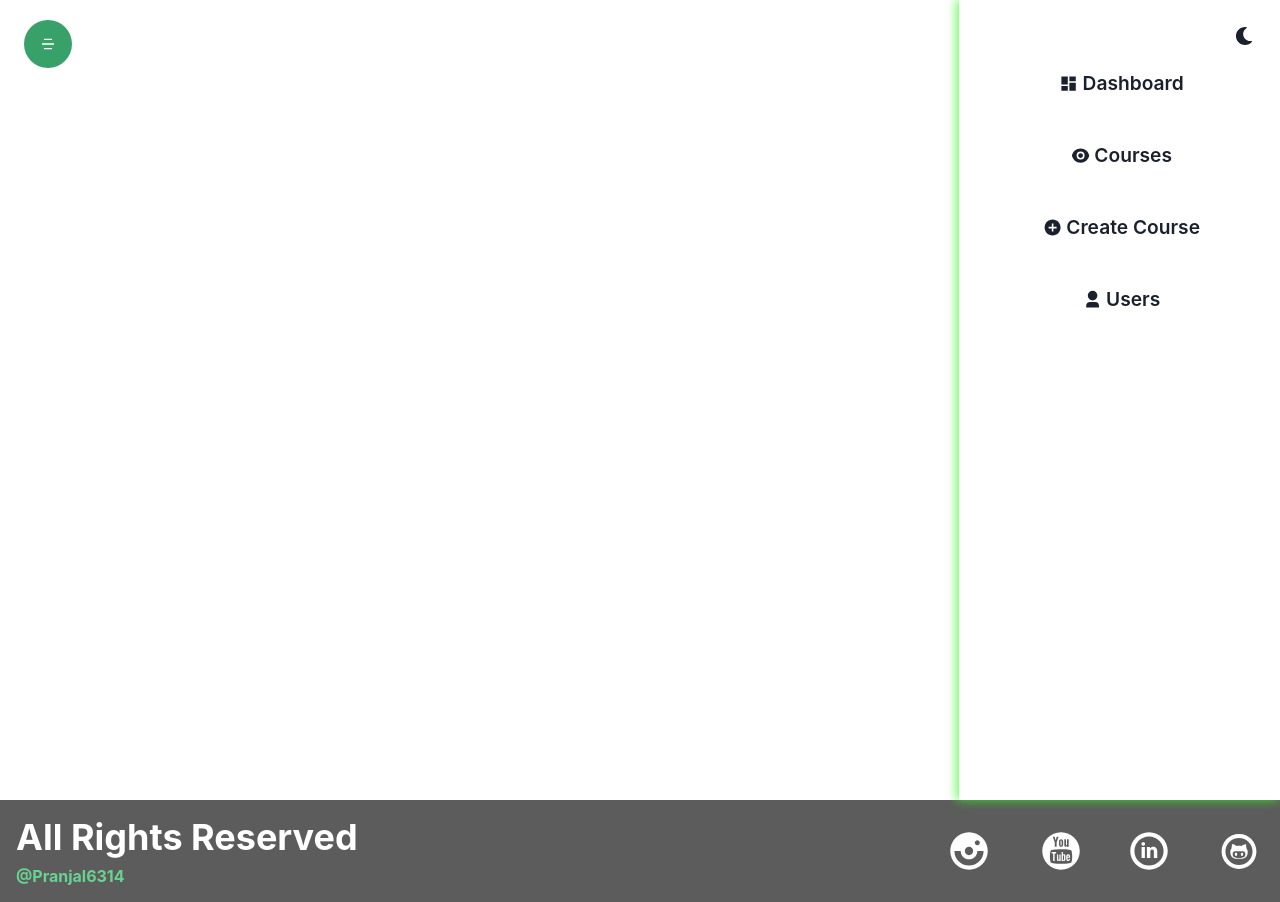
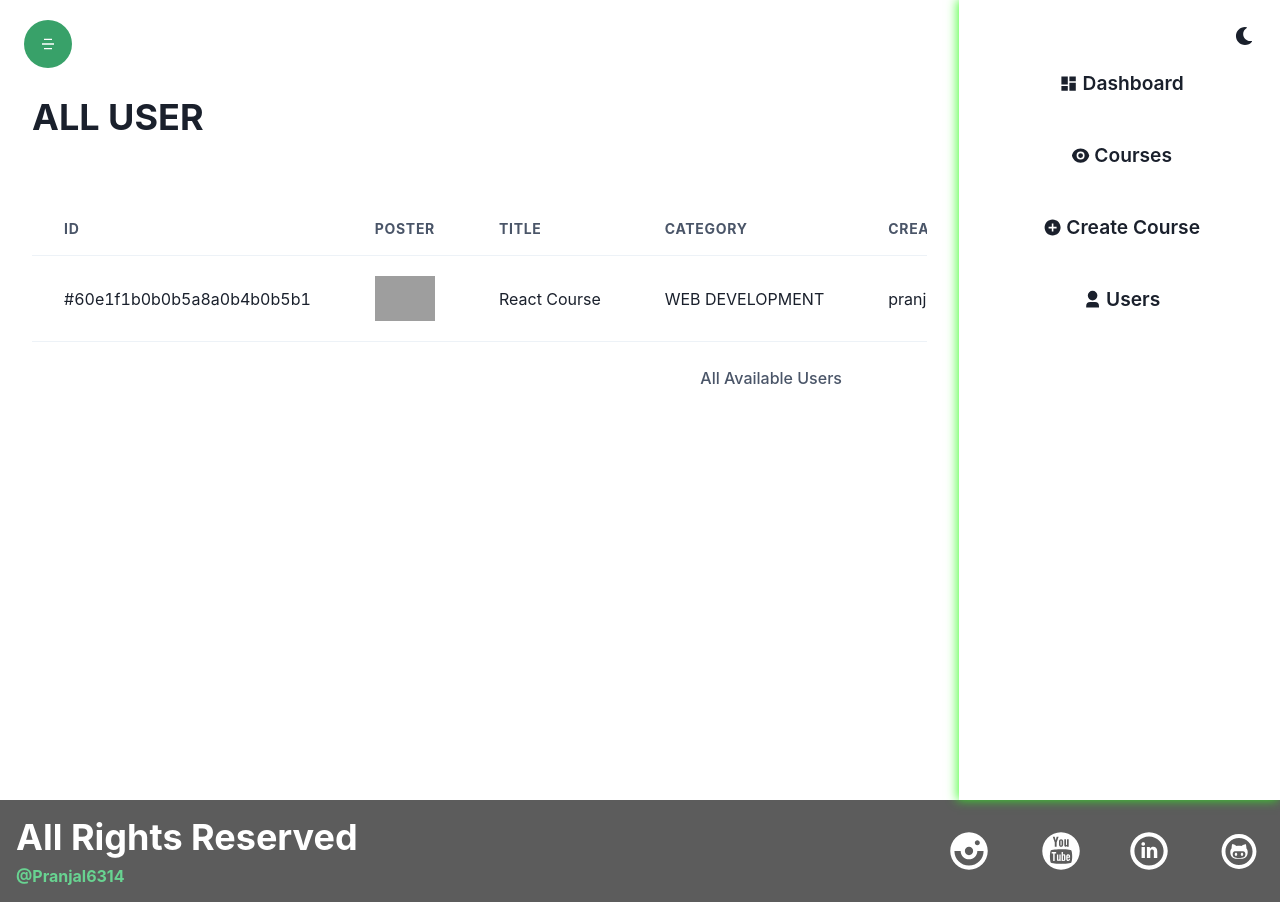
Before and after one commit to pranjal6314/MERN-PROJECT, a React (Create React App) app in the folder learnup/: page /admin/courses in a window 1280 px wide. Built offline with nearby package versions, Linux system fonts and the light colour scheme; grey boxes are pictures that could not be loaded.

Commit message:
admin courses

```diff
--- a/learnup/src/components/Admin/AdminCourses/AdminCourses.jsx
+++ b/learnup/src/components/Admin/AdminCourses/AdminCourses.jsx
@@ -1,13 +1,92 @@
-import { Box, Grid } from '@chakra-ui/react'
+import { Box, Button, Grid, Heading, HStack, Image, Table, TableCaption, TableContainer, Tbody, Td, Th, Thead, Tr, useDisclosure } from '@chakra-ui/react'
 import React from 'react'
+import { RiDeleteBin2Fill, RiDeleteBin7Fill } from 'react-icons/ri'
 import crusorImg from '../../../assets/images/cursor.png'
 import Sidebar from '../Sidebar'
+import CourseModel from './CourseModel'
+const AdminCourses = () => {
+    const { isOpen, onOpen, onClose } = useDisclosure()
+    const courseDetailsHandler = (id) => {
+        onOpen();
+    };
+    const deleteButtonHandler = (id) => {
+        console.log(id);
+    };
+    const deleteLectureButtonHandler = (courseId, e, title, video, discription) => {
+        e.preventDefault();
+        console.log(courseId);
+    }
+    const addLectureHandle = (courseId, lectureId) => { }
+    const Courses = [{
+        "_id": "60e1f1b0b0b5a8a0b4b0b5b1",
+        "title": "React Course",
+        "category": "Web Development",
+        "role": "student",
+        "poster": {
+            "url": "https://media.istockphoto.com/id/1389287506/photo/react-inscription-against-laptop-and-code-background.jpg?s=1024x1024&w=is&k=20&c=E8im8d3k0ng5M8eXChH6YKd8aaT81yaRHFHrnCFCUfw=",
+        },
+        "createdBy": "pranjal",
+        "views": 100,
+        "numOfVideos": 10,
 
-const AdminCourses = () => {
+
+    }
+    ]
+
     return <Grid css={{ cursor: `url(${crusorImg}), default` }} minH={"100vh"} templateColumns={['1fr', '5fr 1fr']} >
-        <Box></Box>
+        <Box overflowX={'auto'} p={['0', '8']}>
+            <Heading textAlign={["center", "left"]} textTransform='uppercase' my={'16'} children="All User" />
+            <TableContainer w={['100vh', 'full']} >
+                <Table variant={'simple'} size='lg' >
+                    <TableCaption>All Available Users</TableCaption>
+                    <Thead>
+                        <Tr>
+                            <Th>Id</Th>
+                            <Th>Poster</Th>
+                            <Th>Title</Th>
+                            <Th>Category</Th>
+                            <Th>Creater</Th>
+                            <Th isNumeric>Views</Th>
+                            <Th isNumeric>Lectures</Th>
+                            <Th isNumeric>Action</Th>
+                        </Tr>
+                    </Thead>
+                    <Tbody>
+                        {
+                            Courses.map(item => (
+                                <Row key={item._id} item={item} courseDetailsHandler={courseDetailsHandler}
+                                    deleteButtonHandler={deleteButtonHandler} />
+                            ))
+                        }
+                    </Tbody>
+                </Table>
+            </TableContainer>
+            <CourseModel isOpen={isOpen} onClose={onClose} addLectureHandle={addLectureHandle} courseTitle="React Course" id={'2342'} deleteButtonHandler={deleteLectureButtonHandler} />
+        </Box>
         <Sidebar />
     </Grid>
 }
 
 export default AdminCourses
+
+function Row({ item, courseDetailsHandler, deleteButtonHandler }) {
+    return (
+        <Tr>
+            <Td>#{item._id}</Td>
+            <Td><Image src={item.poster.url} /></Td>
+            <Td>{item.title}</Td>
+            <Td textTransform={'uppercase'} >{item.category}</Td>
+            <Td>{item.createdBy}</Td>
+            <Td isNumeric>{item.views}</Td>
+            <Td isNumeric>{item.numOfVideos}</Td>
+            <Td isNumeric>
+                <HStack justifyContent={'flex-end'}>
+                    <Button onClick={() => courseDetailsHandler(item._id)} variant={'outline'} color="green.500">View Lectures</Button>
+                    <Button onClick={() => deleteButtonHandler(item._id)} color="green.600" >
+                        <RiDeleteBin7Fill />
+                    </Button>
+                </HStack>
+            </Td>
+        </Tr>
+    )
+}
--- /dev/null
+++ b/learnup/src/components/Admin/AdminCourses/CourseModel.jsx
@@ -0,0 +1,41 @@
+import { Box, Button, Grid, Heading, Modal, ModalBody, ModalCloseButton, ModalContent, ModalHeader, ModalOverlay, Stack, Text } from '@chakra-ui/react'
+import React from 'react'
+import { RiDeleteBin7Fill } from 'react-icons/ri'
+
+const CourseModel = ({ isOpen, onClose, id, deleteButtonHandler, addLectureHandle, courseTitle, lectures = {} }) => {
+
+    return <Modal isOpen={isOpen} size='full'>
+        <ModalOverlay />
+        <ModalContent>
+            <ModalHeader>{courseTitle}</ModalHeader>
+            <ModalCloseButton />
+            <ModalBody p='16'>
+                <Grid templateColumns={['1fr', '3fr 1fr']} >
+                    <Box px={['0', '16']}>
+                        <Box my='5'>
+                            <Heading children={courseTitle} />
+                            <Heading children={`#${id}`} size='sm' opacity={'0.4'} />
+                        </Box>
+                        <Heading children='lectures' size={'lg'} />
+                        <VideoCard title="react intro" num={1} description="intro lecture basic only" lectureId="234232" courseId={id} deleteButtonHandler={deleteButtonHandler} />
+                    </Box>
+                </Grid>
+
+            </ModalBody>
+        </ModalContent>
+
+    </Modal>
+}
+
+export default CourseModel
+
+function VideoCard({ title, num, description, lectureId, courseId, deleteButtonHandler }) {
+    return <Stack justifyContent={['flex-start', 'space-between']} p={['4', '8']} my='8' borderRadius={'lg'} boxShadow={'0 0 10px rgba(46, 255, 25, 0.8)'} direction={['column', 'row']}>
+        <Box><Heading size="sm" children={`#${num} ${title}`} />
+            <Text children={description} />
+        </Box>
+        <Button color={"green.500"} onClick={() => deleteButtonHandler(courseId, lectureId)}>
+            <RiDeleteBin7Fill />
+        </Button>
+    </Stack>
+}
```
